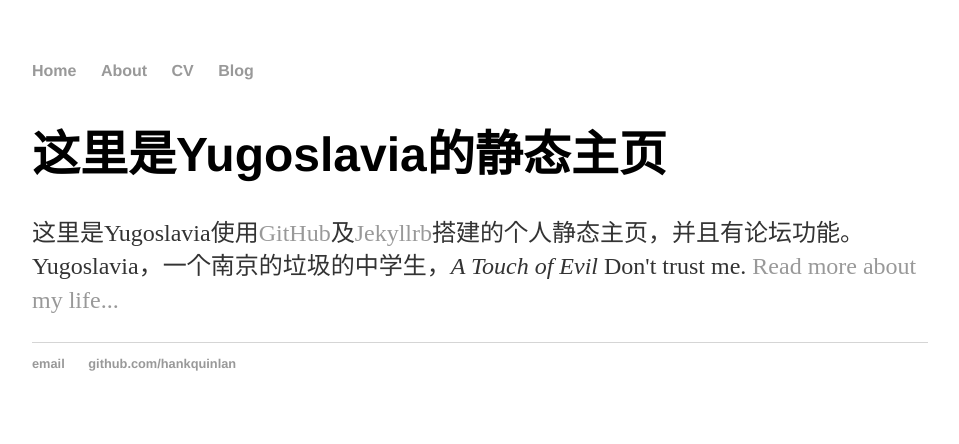
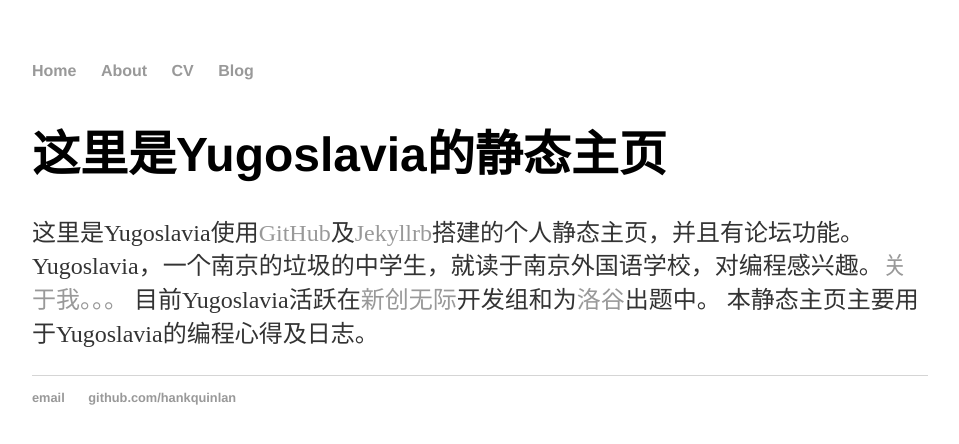
Before and after one commit to Yugoslavia36/yugoslavia36.github.io, a Jekyll site: the page built from index.html, in a window 1280 px wide. Shown: the top 444 px of the page, without its empty margins (160-1119 px from the left). Built offline with Jekyll 4.4.1, drawn with Linux system fonts in a browser that asks for light colours.

Commit message:
Update index.html

```diff
--- a/index.html
+++ b/index.html
@@ -5,5 +5,7 @@ title: Yugoslvia的静态主页
 <div class="blurb">
 	<h1>这里是Yugoslavia的静态主页</h1>
 	<p>这里是Yugoslavia使用<a href=https://github.com/>GitHub</a>及<a href=http://jekyllrb.com/>Jekyllrb</a>搭建的个人静态主页，并且有论坛功能。
-           Yugoslavia，一个南京的垃圾的中学生，<em>A Touch of Evil</em> Don't trust me. <a href="/about">Read more about my life...</a></p>
+           Yugoslavia，一个南京的垃圾的中学生，就读于南京外国语学校，对编程感兴趣。<a href="/about">关于我。。。</a>
+           目前Yugoslavia活跃在<a href="http://www.infinideas.org/">新创无际</a>开发组和为<a href="https://www.luogu.org/">洛谷</a>出题中。
+	   本静态主页主要用于Yugoslavia的编程心得及日志。</p>
 </div><!-- /.blurb -->
```
